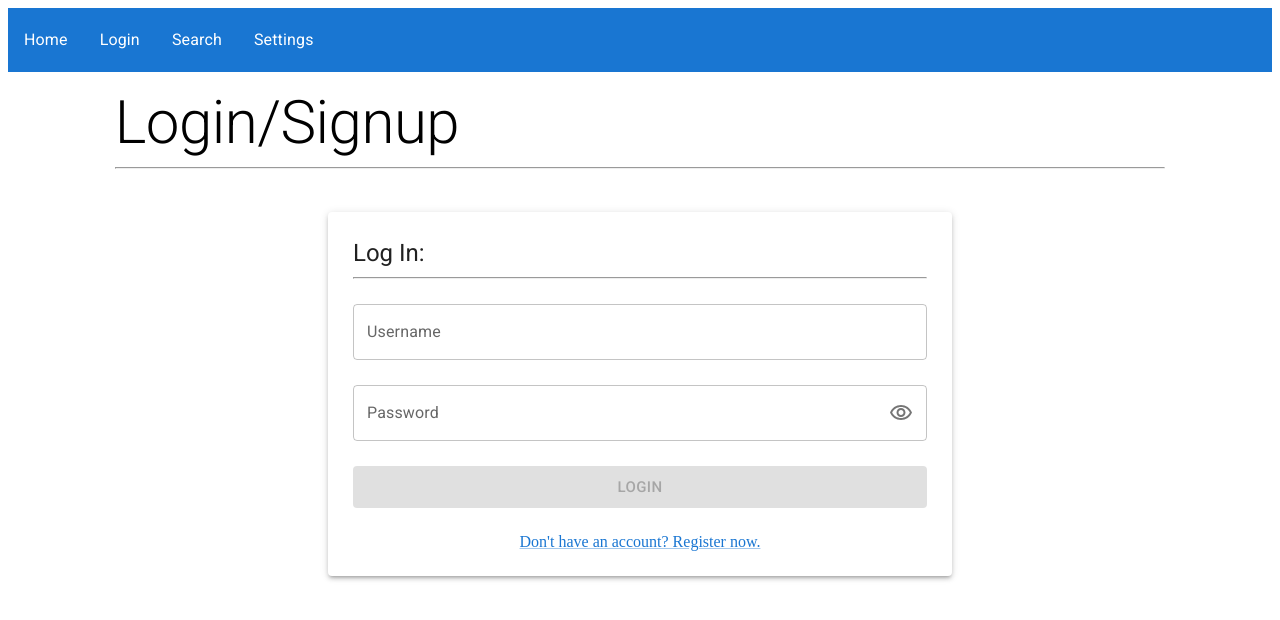
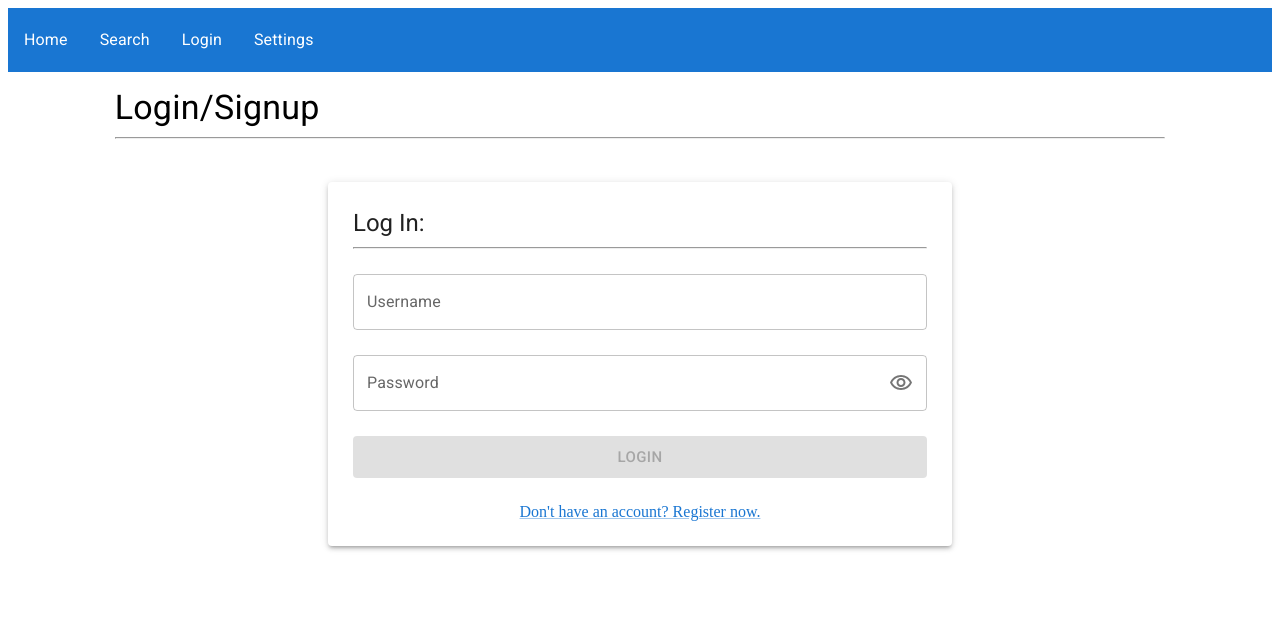
Before and after one commit to aharpt/Library-Management-System-Frontend, a Next.js app: page /login in a window 1280 px wide. Shown: the top 620 px of the page. Built offline with nearby package versions, Linux system fonts and the light colour scheme.

Commit message:
Small code cleanup

```diff
--- a/src/components/NavBar.tsx
+++ b/src/components/NavBar.tsx
@@ -42,15 +42,15 @@ export default function NavBar() {
         </ListItem>
         <ListItem disablePadding>
           <ListItemButton sx={listButtonStyles}>
-            <Link style={linkStyles} href="/login">
-              <ListItemText primary="Login" />
+            <Link style={linkStyles} href="/search">
+              <ListItemText primary="Search" />
             </Link>
           </ListItemButton>
         </ListItem>
         <ListItem disablePadding>
           <ListItemButton sx={listButtonStyles}>
-            <Link style={linkStyles} href="/search">
-              <ListItemText primary="Search" />
+            <Link style={linkStyles} href="/login">
+              <ListItemText primary="Login" />
             </Link>
           </ListItemButton>
         </ListItem>
--- a/src/pages/login/index.tsx
+++ b/src/pages/login/index.tsx
@@ -28,7 +28,7 @@ export default function Login() {
       <NavBar />
       <Grid container spacing={2}>
         <Grid offset={1} size={10}>
-          <Typography variant="h2">Login/Signup</Typography>
+          <Typography variant="h4">Login/Signup</Typography>
           <hr />
         </Grid>
       </Grid>
```
